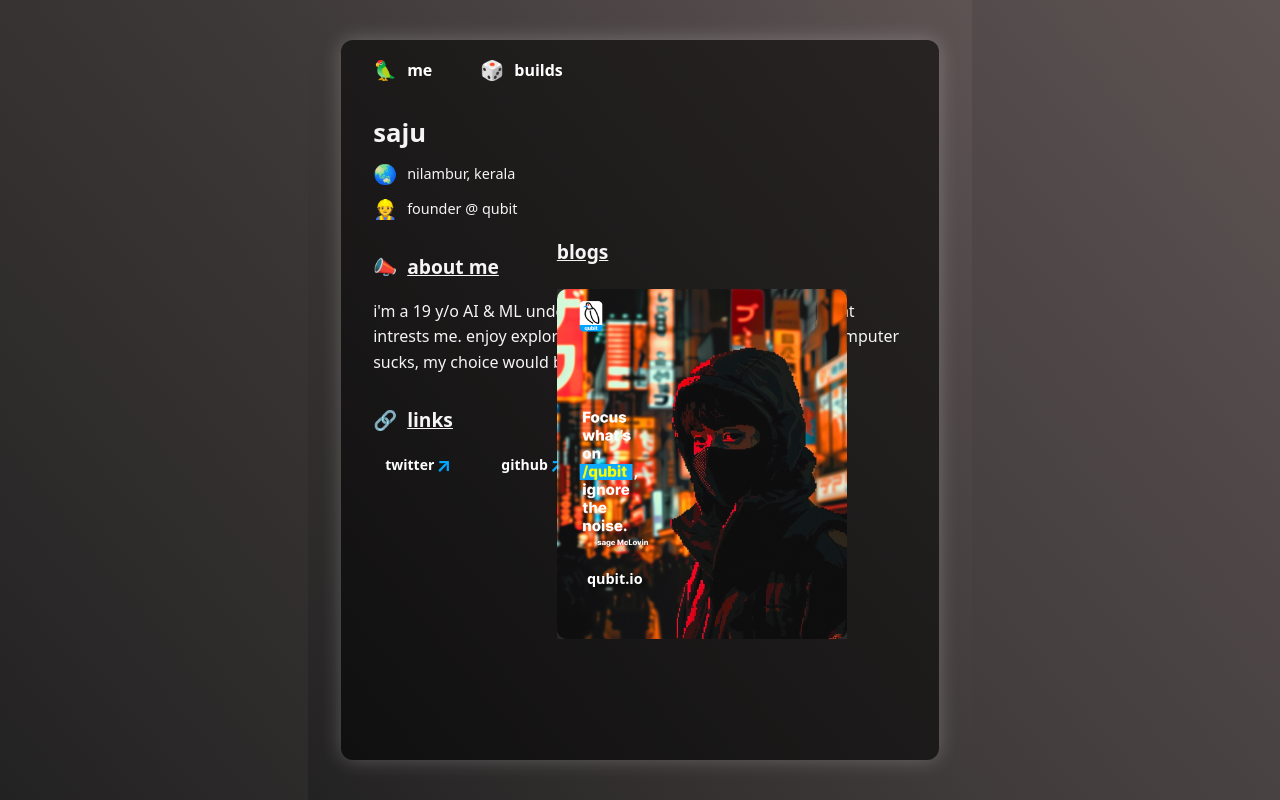
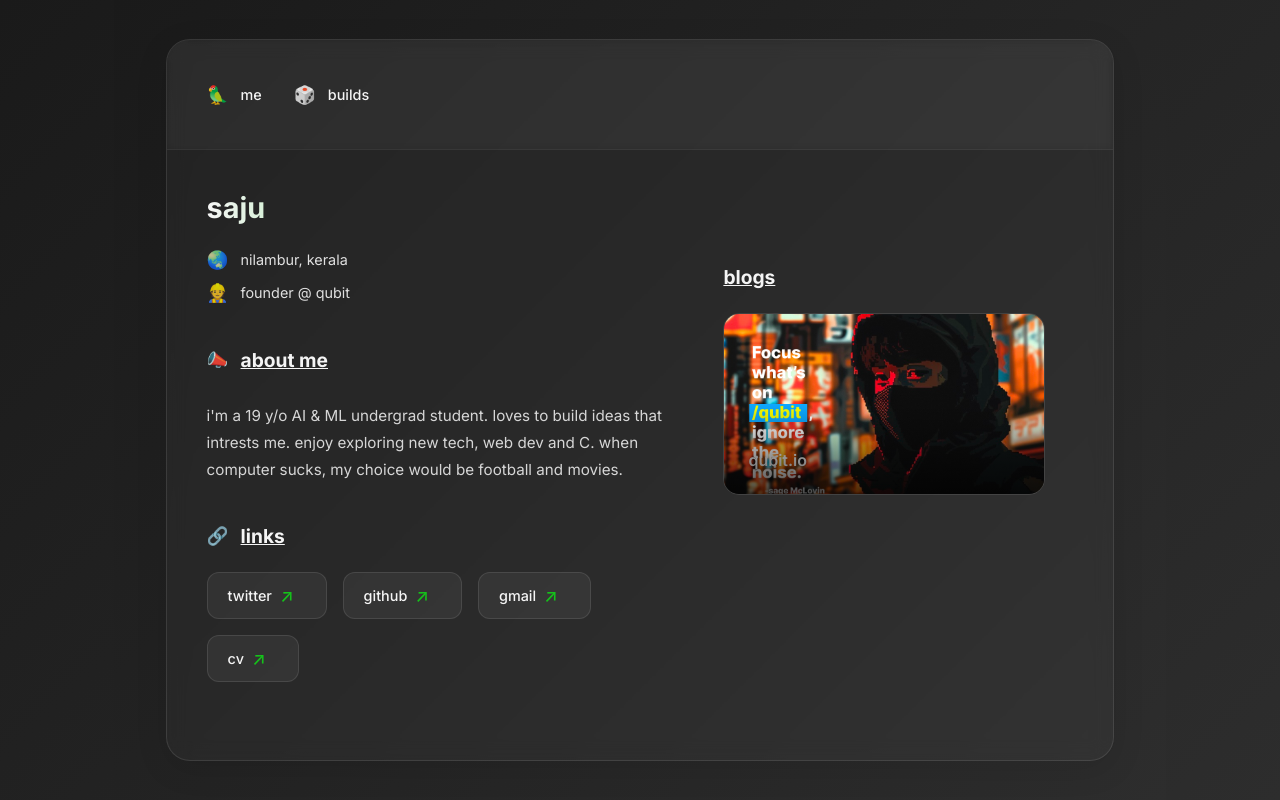
Before and after one commit to iam-saju/saju.me, a plain HTML site: page index.html in a window 1280 px wide. Drawn offline with Linux system fonts and the light colour scheme.

Commit message:
Update UI Design

```diff
--- a/htm.css
+++ b/htm.css
@@ -2,39 +2,43 @@
     height: 100%;
     margin: 0;
     display: flex;
-    background: linear-gradient(50deg, rgb(35, 34, 34), rgb(93, 83, 83));
+    background: linear-gradient(135deg, #1a1a1a, #2d2d2d);
     align-items: center;
     justify-content: center;
     flex-direction: column;
-    color: whitesmoke;
+    color: #f5f5f5;
     overflow-x: hidden;
-    font-family: system-ui, -apple-system, BlinkMacSystemFont, 'Segoe UI', Roboto, Oxygen, Ubuntu, Cantarell, 'Open Sans', 'Helvetica Neue', sans-serif;
-    font-weight: 500;
+    font-family: 'Inter', system-ui, -apple-system, BlinkMacSystemFont, sans-serif;
+    font-weight: 400;
 }
 
 .display {
     width: 90%;
-    max-width: 1400px;
+    max-width: 1200px;
     height: 90vh;
-    background-color: rgba(0, 0, 0, 0.555);
-    border-radius: 12px;
-    box-shadow: 0 0 20px rgba(255, 255, 255, 0.239);
+    background-color: rgba(255, 255, 255, 0.03);
+    border-radius: 24px;
+    backdrop-filter: blur(10px);
+    box-shadow: 0 8px 32px rgba(0, 0, 0, 0.1);
     position: relative;
     overflow-y: auto;
+    border: 1px solid rgba(255, 255, 255, 0.1);
 }
 
 .display span {
-    font-size: clamp(1.2rem, 1.5vw, 1.438rem);
-    margin-right: 0.625rem;
+    font-size: clamp(1.1rem, 1.3vw, 1.3rem);
+    margin-right: 0.75rem;
+    opacity: 0.9;
 }
 
 .navbar {
     display: flex;
     justify-content: space-between;
     align-items: center;
-    background-color: transparent;
-    padding: 1rem 2rem;
-    font-weight: 800;
+    background-color: rgba(255, 255, 255, 0.02);
+    padding: 1.5rem 2.5rem;
+    backdrop-filter: blur(5px);
+    border-bottom: 1px solid rgba(255, 255, 255, 0.05);
 }
 
 .nav-links {
@@ -43,26 +47,31 @@
     align-items: center;
     padding: 0;
     margin: 0;
+    gap: 2rem;
 }
 
 .nav-links li {
-    margin-right: 3rem;
+    margin: 0;
 }
 
 .nav-links a {
     text-decoration: none;
-    color: rgb(255, 255, 255);
-    transition: color 0.3s;
+    color: #f5f5f5;
+    transition: all 0.3s ease;
+    padding: 0.5rem 1rem;
+    border-radius: 12px;
 }
 
 .nav-links h3 {
     display: flex;
     align-items: center;
     margin: 0;
-    font-size: clamp(1rem, 1.2vw, 1.25rem);
+    font-size: clamp(0.9rem, 1.1vw, 1.1rem);
+    font-weight: 500;
 }
 
 .nav-links a:hover {
+    background-color: rgba(18, 210, 24, 0.1);
     color: #12d218;
 }
 
@@ -70,7 +79,8 @@
     display: flex;
     flex-wrap: wrap;
     position: relative;
-    padding: 0 2rem;
+    padding: 2.5rem;
+    gap: 3rem;
 }
 
 .content-area {
@@ -79,44 +89,55 @@
 }
 
 .me {
-    font-weight: 600;
-    font-size: clamp(1.5rem, 2vw, 1.688rem);
-    margin-bottom: 0.625rem;
-    margin-top: 1rem;
+    font-weight: 700;
+    font-size: clamp(1.8rem, 2.2vw, 2.2rem);
+    margin-bottom: 1.5rem;
+    margin-top: 0;
+    background: linear-gradient(90deg, #f5f5f5, #12d218);
+    -webkit-background-clip: text;
+    background-clip: text;
+    color: transparent;
 }
 
 .details {
-    font-size: clamp(0.9rem, 1vw, 1.031rem);
+    font-size: clamp(0.9rem, 1vw, 1rem);
+    opacity: 0.9;
 }
 
 .details p {
     display: flex;
     align-items: center;
-    margin: 0.5rem 0;
+    margin: 0.75rem 0;
 }
 
 .description {
     max-width: 600px;
-    line-height: 1.6;
-    margin: 1.875rem 0;
+    line-height: 1.8;
+    margin: 2.5rem 0;
 }
 
 .description h2 {
     display: flex;
     align-items: center;
-    font-size: clamp(1.2rem, 1.5vw, 1.438rem);
+    font-size: clamp(1.2rem, 1.4vw, 1.4rem);
+    margin-bottom: 1.5rem;
+}
+
+.description p {
+    opacity: 0.85;
+    font-size: clamp(0.95rem, 1.1vw, 1.1rem);
 }
 
 .link-heading {
     display: flex;
     align-items: center;
-    margin-bottom: 0.625rem;
-    font-size: clamp(1.2rem, 1.5vw, 1.438rem);
+    margin-bottom: 1.5rem;
+    font-size: clamp(1.2rem, 1.4vw, 1.4rem);
 }
 
 .contact {
     max-width: 100%;
-    margin-bottom: 1.5rem;
+    margin-bottom: 2rem;
 }
 
 .contact .links {
@@ -124,102 +145,108 @@
     align-items: center;
     flex-wrap: wrap;
     gap: 1rem;
-    margin-top: 0.625rem;
 }
 
 .links .link {
     display: flex;
     align-items: center;
-    font-weight: bold;
-    padding: 0.5rem 0.75rem;
-    border-radius: 8px;
+    font-weight: 500;
+    padding: 0.75rem 1.25rem;
+    border-radius: 12px;
     text-decoration: none;
-    color: rgb(255, 255, 255);
-    transition: color 0.3s ease;
-    font-size: clamp(0.875rem, 1vw, 1rem);
+    color: #f5f5f5;
+    transition: all 0.3s ease;
+    font-size: clamp(0.9rem, 1vw, 1rem);
+    background-color: rgba(255, 255, 255, 0.05);
+    border: 1px solid rgba(255, 255, 255, 0.1);
 }
 
 .links .link .logo {
-    color: rgb(0, 166, 255);
-    margin-left: 0.125rem;
+    color: #12d218;
+    margin-left: 0.5rem;
+    transition: transform 0.3s ease;
 }
 
 .links .link:hover {
-    color: #00ff08;
+    background-color: rgba(18, 210, 24, 0.1);
+    border-color: rgba(18, 210, 24, 0.2);
 }
 
-.links .link .logo:hover {
-    color: rgb(0, 110, 255);
+.links .link:hover .logo {
+    transform: translateX(2px);
 }
 
 .blog {
     width: 100%;
     max-width: 350px;
-    margin-top: 2rem;
+    margin-top: 0;
 }
 
 @media (min-width: 992px) {
     .blog {
-        position: absolute;
-        top: 0;
-        right: 2rem;
-        margin-top: 120px;
+        margin-top: 3.5rem;
     }
 }
 
 .blog h3 {
-    font-size: clamp(1.2rem, 1.5vw, 1.438rem);
+    font-size: clamp(1.2rem, 1.4vw, 1.4rem);
     margin-bottom: 1.5rem;
 }
 
 .blog .photo {
     width: 100%;
-    max-width: 290px;
+    max-width: 320px;
     position: relative;
-    aspect-ratio: 0.83 / 1;
+    aspect-ratio: 16 / 9;
     overflow: hidden;
+    border-radius: 16px;
+    border: 1px solid rgba(255, 255, 255, 0.1);
 }
 
 .blog .photo img {
-    border-radius: 10px;
     width: 100%;
     height: 100%;
     object-fit: cover;
-    box-shadow: 0 0 20px rgba(255, 255, 255, 0.239);
-    transition: filter 0.3s ease;
+    transition: all 0.5s ease;
 }
 
 .blog .text {
     position: absolute;
-    bottom: 12%;
-    left: 20%;
-    transform: translate(-50%, -50%);
+    bottom: 1.5rem;
+    left: 1.5rem;
     color: white;
-    font-size: clamp(0.9rem, 1.1vw, 1.125rem);
-    font-weight: bold;
-    text-align: center;
-    text-shadow: 2px 2px 5px rgba(0, 0, 0, 0.7);
+    font-size: clamp(1rem, 1.2vw, 1.2rem);
+    font-weight: 600;
+    text-shadow: 0 2px 4px rgba(0, 0, 0, 0.3);
+}
+
+.blog .photo::after {
+    content: '';
+    position: absolute;
+    bottom: 0;
+    left: 0;
+    width: 100%;
+    height: 50%;
+    background: linear-gradient(to top, rgba(0, 0, 0, 0.7), transparent);
+    transition: opacity 0.3s ease;
 }
 
 .blog .photo:hover img {
-    filter: blur(5px);
-    box-shadow: 0 0 20px rgba(255, 255, 255, 0.482);
+    transform: scale(1.05);
 }
 
-/* Media queries for responsive design */
 @media (max-width: 768px) {
     .display {
         height: auto;
         min-height: 90vh;
-        padding: 1rem;
     }
 
     .navbar {
-        padding: 1rem;
+        padding: 1.25rem;
     }
 
     .canvas {
-        padding: 0 1rem;
+        padding: 1.25rem;
     }
 
     .description {
@@ -234,19 +261,15 @@
 @media (max-width: 480px) {
     .display {
         width: 95%;
-        padding: 0.5rem;
+        border-radius: 16px;
     }
 
     .navbar {
-        padding: 0.5rem;
-    }
-
-    .nav-links li {
-        margin-right: 1.5rem;
+        padding: 1rem;
     }
 
     .canvas {
-        padding: 0 0.5rem;
+        padding: 1rem;
     }
 
     .blog .photo {
--- a/index.html
+++ b/index.html
@@ -3,8 +3,9 @@
 <head>
     <meta charset="UTF-8">
     <meta name="viewport" content="width=device-width, initial-scale=1.0">
-    <title>Document</title>
+    <title>saju | Developer</title>
     <link rel="stylesheet" href="htm.css">
+    <link href="https://fonts.googleapis.com/css2?family=Inter:wght@400;500;600;700&display=swap" rel="stylesheet">
 </head>
 <body>
     <div class="display">
@@ -18,12 +19,12 @@
         <div class="canvas">
             <div class="content-area">
                 <div class="me">
-                    <b>saju</b>
+                    saju
                 </div>
 
                 <div class="details">
-                    <p><span>&#x1F30F;</span> nilambur, kerala</p>
-                    <p><span>&#x1F477;</span> founder @ qubit</p>
+                    <p><span>&#x1F30F;</span>nilambur, kerala</p>
+                    <p><span>&#x1F477;</span>founder @ qubit</p>
                 </div>
 
                 <div class="description">
```
